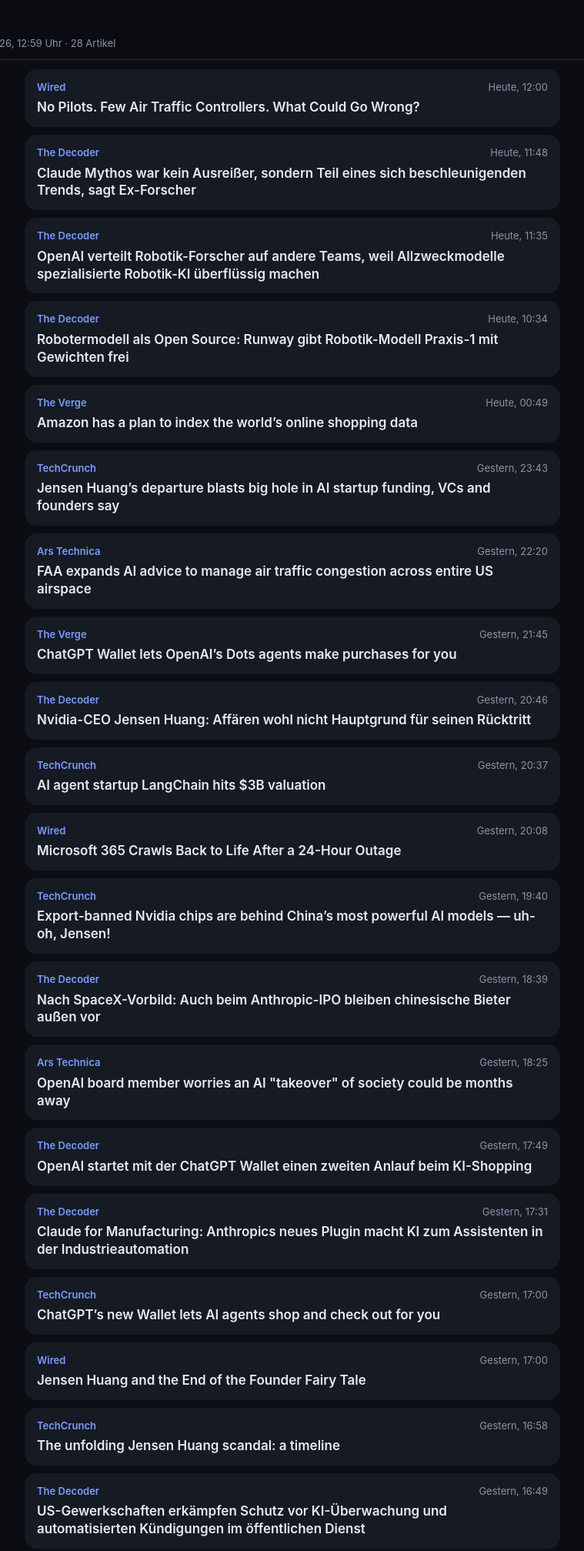
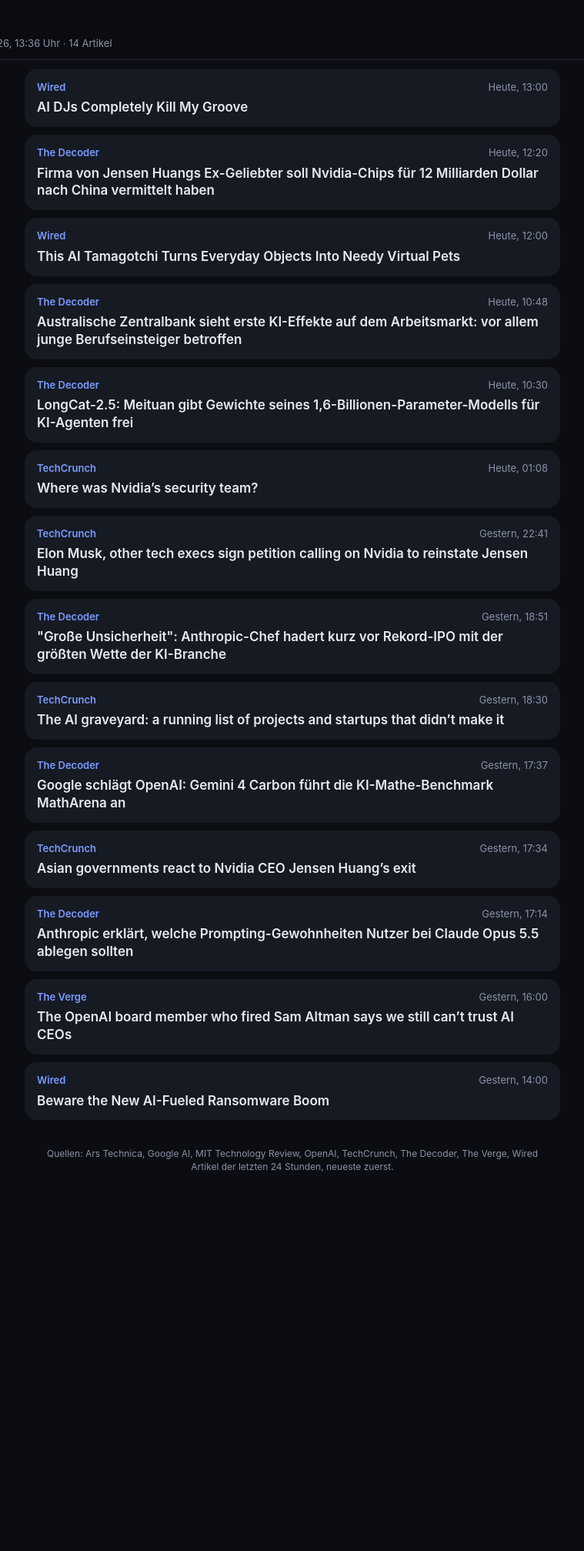
Before and after one commit to hamygif/ki-news, a plain HTML site: page site/index.html in a window 1280 px wide. Shown: the part 11-2026 px from the top of the page at 77% size, without its empty margins (260-1019 px from the left). After the commit the page ends 1560 px from the top, so only its background shows below. Drawn offline with Linux system fonts and the light colour scheme.

Commit message:
News-Update 15.11.2026 13:36

```diff
--- a/site/index.html
+++ b/site/index.html
@@ -56,121 +56,65 @@
 <body>
 <header>
   <h1>KI <span>News</span></h1>
-  <div class="updated">Aktualisiert: Samstag, 14. November 2026, 12:59 Uhr · 28 Artikel</div>
+  <div class="updated">Aktualisiert: Sonntag, 15. November 2026, 13:36 Uhr · 14 Artikel</div>
 </header>
 <main>
   <ul>
-      <li><a class="card" href="https://www.wired.com/story/no-pilots-few-air-traffic-controllers-what-could-go-wrong/" target="_blank" rel="noopener">
-        <div class="meta"><span class="src">Wired</span><time datetime="2026-11-14T11:00:00+00:00">Heute, 12:00</time></div>
-        <h2>No Pilots. Few Air Traffic Controllers. What Could Go Wrong?</h2>
+      <li><a class="card" href="https://www.wired.com/story/ai-djs-completely-kill-my-groove/" target="_blank" rel="noopener">
+        <div class="meta"><span class="src">Wired</span><time datetime="2026-11-15T12:00:00+00:00">Heute, 13:00</time></div>
+        <h2>AI DJs Completely Kill My Groove</h2>
       </a></li>
-      <li><a class="card" href="https://the-decoder.de/claude-mythos-war-kein-ausreisser-sondern-teil-eines-sich-beschleunigenden-trends-sagt-ex-forscher/" target="_blank" rel="noopener">
-        <div class="meta"><span class="src">The Decoder</span><time datetime="2026-11-14T10:48:41+00:00">Heute, 11:48</time></div>
-        <h2>Claude Mythos war kein Ausreißer, sondern Teil eines sich beschleunigenden Trends, sagt Ex-Forscher</h2>
+      <li><a class="card" href="https://the-decoder.de/firma-von-jensen-huangs-ex-geliebter-soll-nvidia-chips-fuer-12-milliarden-dollar-nach-china-vermittelt-haben/" target="_blank" rel="noopener">
+        <div class="meta"><span class="src">The Decoder</span><time datetime="2026-11-15T11:20:12+00:00">Heute, 12:20</time></div>
+        <h2>Firma von Jensen Huangs Ex-Geliebter soll Nvidia-Chips für 12 Milliarden Dollar nach China vermittelt haben</h2>
       </a></li>
-      <li><a class="card" href="https://the-decoder.de/openai-verteilt-robotik-forscher-auf-andere-teams-weil-allzweckmodelle-spezialisierte-robotik-ki-ueberfluessig-machen/" target="_blank" rel="noopener">
-        <div class="meta"><span class="src">The Decoder</span><time datetime="2026-11-14T10:35:51+00:00">Heute, 11:35</time></div>
-        <h2>OpenAI verteilt Robotik-Forscher auf andere Teams, weil Allzweckmodelle spezialisierte Robotik-KI überflüssig machen</h2>
+      <li><a class="card" href="https://www.wired.com/story/this-ai-tamagotchi-oats-turns-everyday-objects-into-needy-virtual-pets/" target="_blank" rel="noopener">
+        <div class="meta"><span class="src">Wired</span><time datetime="2026-11-15T11:00:00+00:00">Heute, 12:00</time></div>
+        <h2>This AI Tamagotchi Turns Everyday Objects Into Needy Virtual Pets</h2>
       </a></li>
-      <li><a class="card" href="https://the-decoder.de/robotermodell-als-open-source-runway-gibt-robotik-modell-praxis-1-mit-gewichten-frei/" target="_blank" rel="noopener">
-        <div class="meta"><span class="src">The Decoder</span><time datetime="2026-11-14T09:34:45+00:00">Heute, 10:34</time></div>
-        <h2>Robotermodell als Open Source: Runway gibt Robotik-Modell Praxis-1 mit Gewichten frei</h2>
+      <li><a class="card" href="https://the-decoder.de/australische-zentralbank-sieht-erste-ki-effekte-auf-dem-arbeitsmarkt-vor-allem-junge-berufseinsteiger-betroffen/" target="_blank" rel="noopener">
+        <div class="meta"><span class="src">The Decoder</span><time datetime="2026-11-15T09:48:51+00:00">Heute, 10:48</time></div>
+        <h2>Australische Zentralbank sieht erste KI-Effekte auf dem Arbeitsmarkt: vor allem junge Berufseinsteiger betroffen</h2>
       </a></li>
-      <li><a class="card" href="https://www.theverge.com/tech/1033697/amazon-world-product-graph-ai-search" target="_blank" rel="noopener">
-        <div class="meta"><span class="src">The Verge</span><time datetime="2026-11-13T23:49:11+00:00">Heute, 00:49</time></div>
-        <h2>Amazon has a plan to index the world’s online shopping data</h2>
+      <li><a class="card" href="https://the-decoder.de/longcat-2-5-meituan-gibt-gewichte-seines-16-billionen-parameter-modells-fuer-ki-agenten-frei/" target="_blank" rel="noopener">
+        <div class="meta"><span class="src">The Decoder</span><time datetime="2026-11-15T09:30:06+00:00">Heute, 10:30</time></div>
+        <h2>LongCat-2.5: Meituan gibt Gewichte seines 1,6-Billionen-Parameter-Modells für KI-Agenten frei</h2>
       </a></li>
-      <li><a class="card" href="https://techcrunch.com/2026/11/13/jensen-huangs-departure-blasts-big-hole-in-ai-startup-funding-vcs-and-founders-say/" target="_blank" rel="noopener">
-        <div class="meta"><span class="src">TechCrunch</span><time datetime="2026-11-13T22:43:00+00:00">Gestern, 23:43</time></div>
-        <h2>Jensen Huang’s departure blasts big hole in AI startup funding, VCs and founders say</h2>
+      <li><a class="card" href="https://techcrunch.com/2026/11/14/where-was-nvidias-security-team/" target="_blank" rel="noopener">
+        <div class="meta"><span class="src">TechCrunch</span><time datetime="2026-11-15T00:08:07+00:00">Heute, 01:08</time></div>
+        <h2>Where was Nvidia’s security team?</h2>
       </a></li>
-      <li><a class="card" href="https://arstechnica.com/features/2026/11/faa-expands-ai-advice-to-manage-air-traffic-congestion-across-entire-us-airspace/" target="_blank" rel="noopener">
-        <div class="meta"><span class="src">Ars Technica</span><time datetime="2026-11-13T21:20:47+00:00">Gestern, 22:20</time></div>
-        <h2>FAA expands AI advice to manage air traffic congestion across entire US airspace</h2>
+      <li><a class="card" href="https://techcrunch.com/2026/11/14/elon-musk-other-tech-execs-sign-petition-calling-on-nvidia-to-reinstate-jensen-huang/" target="_blank" rel="noopener">
+        <div class="meta"><span class="src">TechCrunch</span><time datetime="2026-11-14T21:41:22+00:00">Gestern, 22:41</time></div>
+        <h2>Elon Musk, other tech execs sign petition calling on Nvidia to reinstate Jensen Huang</h2>
       </a></li>
-      <li><a class="card" href="https://www.theverge.com/ai-artificial-intelligence/1033425/openai-chatgpt-wallet" target="_blank" rel="noopener">
-        <div class="meta"><span class="src">The Verge</span><time datetime="2026-11-13T20:45:10+00:00">Gestern, 21:45</time></div>
-        <h2>ChatGPT Wallet lets OpenAI’s Dots agents make purchases for you</h2>
+      <li><a class="card" href="https://the-decoder.de/grosse-unsicherheit-anthropic-chef-hadert-kurz-vor-rekord-ipo-mit-der-groessten-wette-der-ki-branche/" target="_blank" rel="noopener">
+        <div class="meta"><span class="src">The Decoder</span><time datetime="2026-11-14T17:51:17+00:00">Gestern, 18:51</time></div>
+        <h2>&quot;Große Unsicherheit&quot;: Anthropic-Chef hadert kurz vor Rekord-IPO mit der größten Wette der KI-Branche</h2>
       </a></li>
-      <li><a class="card" href="https://the-decoder.de/nvidia-ceo-jensen-huang-affaeren-wohl-nicht-hauptgrund-fuer-seinen-ruecktritt/" target="_blank" rel="noopener">
-        <div class="meta"><span class="src">The Decoder</span><time datetime="2026-11-13T19:46:34+00:00">Gestern, 20:46</time></div>
-        <h2>Nvidia-CEO Jensen Huang: Affären wohl nicht Hauptgrund für seinen Rücktritt</h2>
+      <li><a class="card" href="https://techcrunch.com/2026/11/14/the-ai-graveyard-a-running-list-of-projects-and-startups-that-didnt-make-it/" target="_blank" rel="noopener">
+        <div class="meta"><span class="src">TechCrunch</span><time datetime="2026-11-14T17:30:00+00:00">Gestern, 18:30</time></div>
+        <h2>The AI graveyard: a running list of projects and startups that didn’t make it</h2>
       </a></li>
-      <li><a class="card" href="https://techcrunch.com/2026/11/13/ai-agent-startup-langchain-hits-3b-valuation/" target="_blank" rel="noopener">
-        <div class="meta"><span class="src">TechCrunch</span><time datetime="2026-11-13T19:37:57+00:00">Gestern, 20:37</time></div>
-        <h2>AI agent startup LangChain hits $3B valuation</h2>
+      <li><a class="card" href="https://the-decoder.de/google-schlaegt-openai-gemini-4-carbon-fuehrt-die-ki-mathe-benchmark-matharena-an/" target="_blank" rel="noopener">
+        <div class="meta"><span class="src">The Decoder</span><time datetime="2026-11-14T16:37:01+00:00">Gestern, 17:37</time></div>
+        <h2>Google schlägt OpenAI: Gemini 4 Carbon führt die KI-Mathe-Benchmark MathArena an</h2>
       </a></li>
-      <li><a class="card" href="https://www.wired.com/story/microsoft-365-crawls-back-to-life-after-a-24-hour-outage/" target="_blank" rel="noopener">
-        <div class="meta"><span class="src">Wired</span><time datetime="2026-11-13T19:08:57+00:00">Gestern, 20:08</time></div>
-        <h2>Microsoft 365 Crawls Back to Life After a 24-Hour Outage</h2>
+      <li><a class="card" href="https://techcrunch.com/2026/11/14/asian-governments-react-to-nvidia-ceo-jensen-huangs-exit/" target="_blank" rel="noopener">
+        <div class="meta"><span class="src">TechCrunch</span><time datetime="2026-11-14T16:34:15+00:00">Gestern, 17:34</time></div>
+        <h2>Asian governments react to Nvidia CEO Jensen Huang’s exit</h2>
       </a></li>
-      <li><a class="card" href="https://techcrunch.com/2026/11/13/export-banned-nvidia-chips-are-behind-chinas-most-powerful-ai-models-uh-oh-jensen/" target="_blank" rel="noopener">
-        <div class="meta"><span class="src">TechCrunch</span><time datetime="2026-11-13T18:40:30+00:00">Gestern, 19:40</time></div>
-        <h2>Export-banned Nvidia chips are behind China’s most powerful AI models — uh-oh, Jensen!</h2>
+      <li><a class="card" href="https://the-decoder.de/anthropic-erklaert-welche-prompting-gewohnheiten-nutzer-bei-claude-opus-5-5-ablegen-sollten/" target="_blank" rel="noopener">
+        <div class="meta"><span class="src">The Decoder</span><time datetime="2026-11-14T16:14:56+00:00">Gestern, 17:14</time></div>
+        <h2>Anthropic erklärt, welche Prompting-Gewohnheiten Nutzer bei Claude Opus 5.5 ablegen sollten</h2>
       </a></li>
-      <li><a class="card" href="https://the-decoder.de/nach-spacex-vorbild-auch-beim-anthropic-ipo-bleiben-chinesische-bieter-aussen-vor/" target="_blank" rel="noopener">
-        <div class="meta"><span class="src">The Decoder</span><time datetime="2026-11-13T17:39:53+00:00">Gestern, 18:39</time></div>
-        <h2>Nach SpaceX-Vorbild: Auch beim Anthropic-IPO bleiben chinesische Bieter außen vor</h2>
+      <li><a class="card" href="https://www.theverge.com/podcast/1032907/helen-toner-openai-cset-ai-safety-policy-interview" target="_blank" rel="noopener">
+        <div class="meta"><span class="src">The Verge</span><time datetime="2026-11-14T15:00:00+00:00">Gestern, 16:00</time></div>
+        <h2>The OpenAI board member who fired Sam Altman says we still can’t trust AI CEOs</h2>
       </a></li>
-      <li><a class="card" href="https://arstechnica.com/ai/2026/11/ai-is-the-most-likely-reason-youll-die-openai-board-member-warns/" target="_blank" rel="noopener">
-        <div class="meta"><span class="src">Ars Technica</span><time datetime="2026-11-13T17:25:45+00:00">Gestern, 18:25</time></div>
-        <h2>OpenAI board member worries an AI &quot;takeover&quot; of society could be months away</h2>
-      </a></li>
-      <li><a class="card" href="https://the-decoder.de/openai-startet-mit-der-chatgpt-wallet-einen-zweiten-anlauf-beim-ki-shopping/" target="_blank" rel="noopener">
-        <div class="meta"><span class="src">The Decoder</span><time datetime="2026-11-13T16:49:21+00:00">Gestern, 17:49</time></div>
-        <h2>OpenAI startet mit der ChatGPT Wallet einen zweiten Anlauf beim KI-Shopping</h2>
-      </a></li>
-      <li><a class="card" href="https://the-decoder.de/claude-for-manufacturing-anthropics-neues-plugin-macht-ki-zum-assistenten-in-der-industrieautomation/" target="_blank" rel="noopener">
-        <div class="meta"><span class="src">The Decoder</span><time datetime="2026-11-13T16:31:45+00:00">Gestern, 17:31</time></div>
-        <h2>Claude for Manufacturing: Anthropics neues Plugin macht KI zum Assistenten in der Industrieautomation</h2>
-      </a></li>
-      <li><a class="card" href="https://techcrunch.com/2026/11/13/chatgpts-new-wallet-lets-ai-agents-shop-and-check-out-for-you/" target="_blank" rel="noopener">
-        <div class="meta"><span class="src">TechCrunch</span><time datetime="2026-11-13T16:00:12+00:00">Gestern, 17:00</time></div>
-        <h2>ChatGPT’s new Wallet lets AI agents shop and check out for you</h2>
-      </a></li>
-      <li><a class="card" href="https://www.wired.com/story/jensen-huang-and-the-end-of-the-founder-fairy-tale/" target="_blank" rel="noopener">
-        <div class="meta"><span class="src">Wired</span><time datetime="2026-11-13T16:00:00+00:00">Gestern, 17:00</time></div>
-        <h2>Jensen Huang and the End of the Founder Fairy Tale</h2>
-      </a></li>
-      <li><a class="card" href="https://techcrunch.com/2026/11/13/nvidia-ceo-jensen-huangs-affair-with-alleged-chinese-spy-a-timeline/" target="_blank" rel="noopener">
-        <div class="meta"><span class="src">TechCrunch</span><time datetime="2026-11-13T15:58:00+00:00">Gestern, 16:58</time></div>
-        <h2>The unfolding Jensen Huang scandal: a timeline</h2>
-      </a></li>
-      <li><a class="card" href="https://the-decoder.de/us-gewerkschaften-erkaempfen-schutz-vor-ki-ueberwachung-und-automatisierten-kuendigungen-im-oeffentlichen-dienst/" target="_blank" rel="noopener">
-        <div class="meta"><span class="src">The Decoder</span><time datetime="2026-11-13T15:49:53+00:00">Gestern, 16:49</time></div>
-        <h2>US-Gewerkschaften erkämpfen Schutz vor KI-Überwachung und automatisierten Kündigungen im öffentlichen Dienst</h2>
-      </a></li>
-      <li><a class="card" href="https://openai.com/index/introducing-chatgpt-wallet" target="_blank" rel="noopener">
-        <div class="meta"><span class="src">OpenAI</span><time datetime="2026-11-13T15:00:00+00:00">Gestern, 16:00</time></div>
-        <h2>Introducing ChatGPT Wallet</h2>
-      </a></li>
-      <li><a class="card" href="https://www.theverge.com/podcast/1032866/jensen-huang-nvidia-china-trump-vergecast" target="_blank" rel="noopener">
-        <div class="meta"><span class="src">The Verge</span><time datetime="2026-11-13T14:47:16+00:00">Gestern, 15:47</time></div>
-        <h2>What’s really at stake in the Jensen Huang saga</h2>
-      </a></li>
-      <li><a class="card" href="https://techcrunch.com/2026/11/13/elevenlabs-new-app-combines-meeting-note-taking-and-dictation-for-teams/" target="_blank" rel="noopener">
-        <div class="meta"><span class="src">TechCrunch</span><time datetime="2026-11-13T14:44:48+00:00">Gestern, 15:44</time></div>
-        <h2>ElevenLabs’ new app combines meeting note-taking and dictation for teams</h2>
-      </a></li>
-      <li><a class="card" href="https://the-decoder.de/ex-openai-forscher-will-nutzung-sanktionierter-nvidia-chips-in-chinesischen-top-ki-modellen-nachgewiesen-haben/" target="_blank" rel="noopener">
-        <div class="meta"><span class="src">The Decoder</span><time datetime="2026-11-13T14:43:04+00:00">Gestern, 15:43</time></div>
-        <h2>Ex-OpenAI-Forscher will Nutzung sanktionierter Nvidia-Chips in chinesischen Top-KI-Modellen nachgewiesen haben</h2>
-      </a></li>
-      <li><a class="card" href="https://www.theverge.com/ai-artificial-intelligence/1032518/claude-duet-ai-agent-hands-on" target="_blank" rel="noopener">
-        <div class="meta"><span class="src">The Verge</span><time datetime="2026-11-13T14:00:00+00:00">Gestern, 15:00</time></div>
-        <h2>Claude’s Duet agent is a little neurotic and surprisingly helpful</h2>
-      </a></li>
-      <li><a class="card" href="https://techcrunch.com/2026/11/13/israels-vcs-see-opportunity-for-challengers-in-nvidias-turmoil/" target="_blank" rel="noopener">
-        <div class="meta"><span class="src">TechCrunch</span><time datetime="2026-11-13T12:52:19+00:00">Gestern, 13:52</time></div>
-        <h2>Israel’s VCs see opportunity for challengers in Nvidia’s turmoil</h2>
-      </a></li>
-      <li><a class="card" href="https://techcrunch.com/2026/11/13/jensen-huang-didnt-show-confidence-in-his-successor-report-says/" target="_blank" rel="noopener">
-        <div class="meta"><span class="src">TechCrunch</span><time datetime="2026-11-13T12:28:23+00:00">Gestern, 13:28</time></div>
-        <h2>Jensen Huang didn’t show confidence in his successor, report says</h2>
-      </a></li>
-      <li><a class="card" href="https://www.theverge.com/ai-artificial-intelligence/1032339/lets-talk-about-the-nvidia-shitshow" target="_blank" rel="noopener">
-        <div class="meta"><span class="src">The Verge</span><time datetime="2026-11-13T12:00:00+00:00">Gestern, 13:00</time></div>
-        <h2>Let’s talk about Jensen Huang’s many affairs!</h2>
+      <li><a class="card" href="https://www.wired.com/story/beware-the-new-ai-fueled-ransomware-boom/" target="_blank" rel="noopener">
+        <div class="meta"><span class="src">Wired</span><time datetime="2026-11-14T13:00:00+00:00">Gestern, 14:00</time></div>
+        <h2>Beware the New AI-Fueled Ransomware Boom</h2>
       </a></li>
   </ul>
 </main>
```
